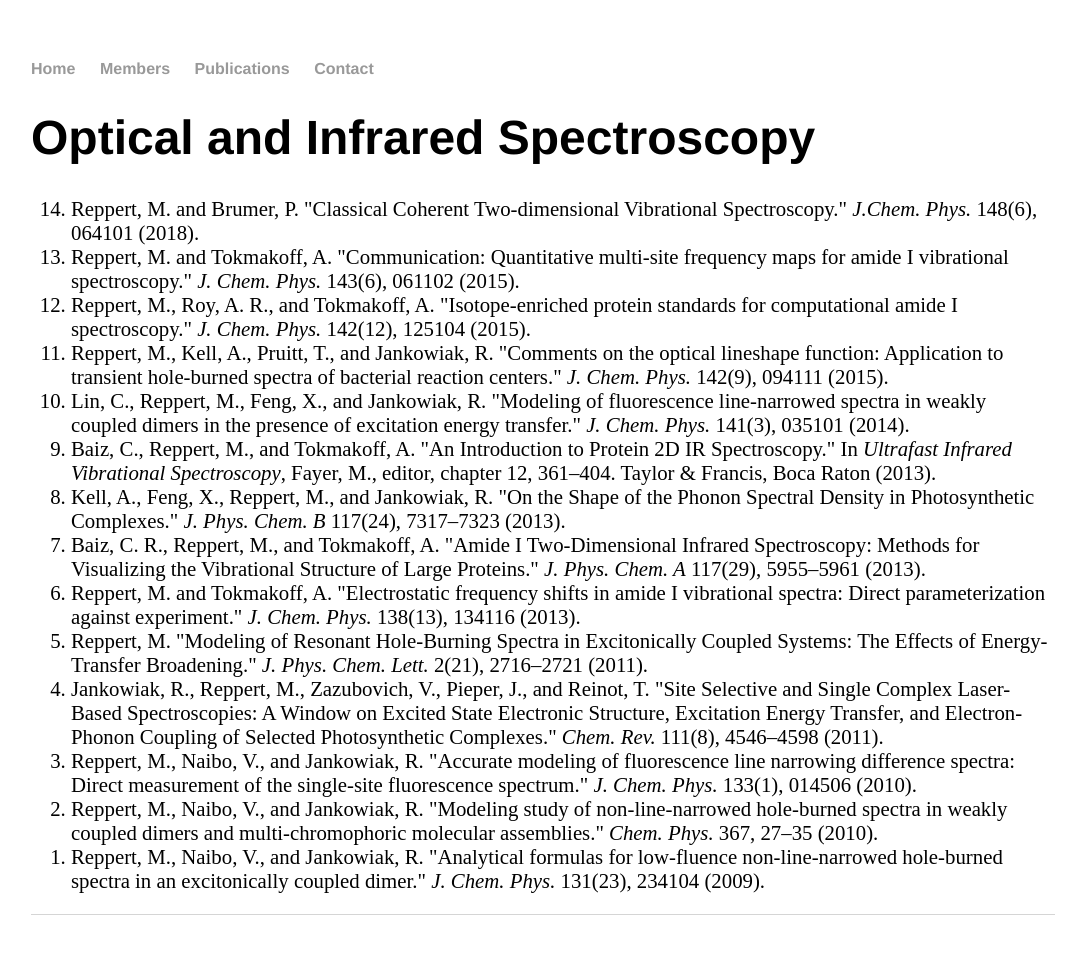
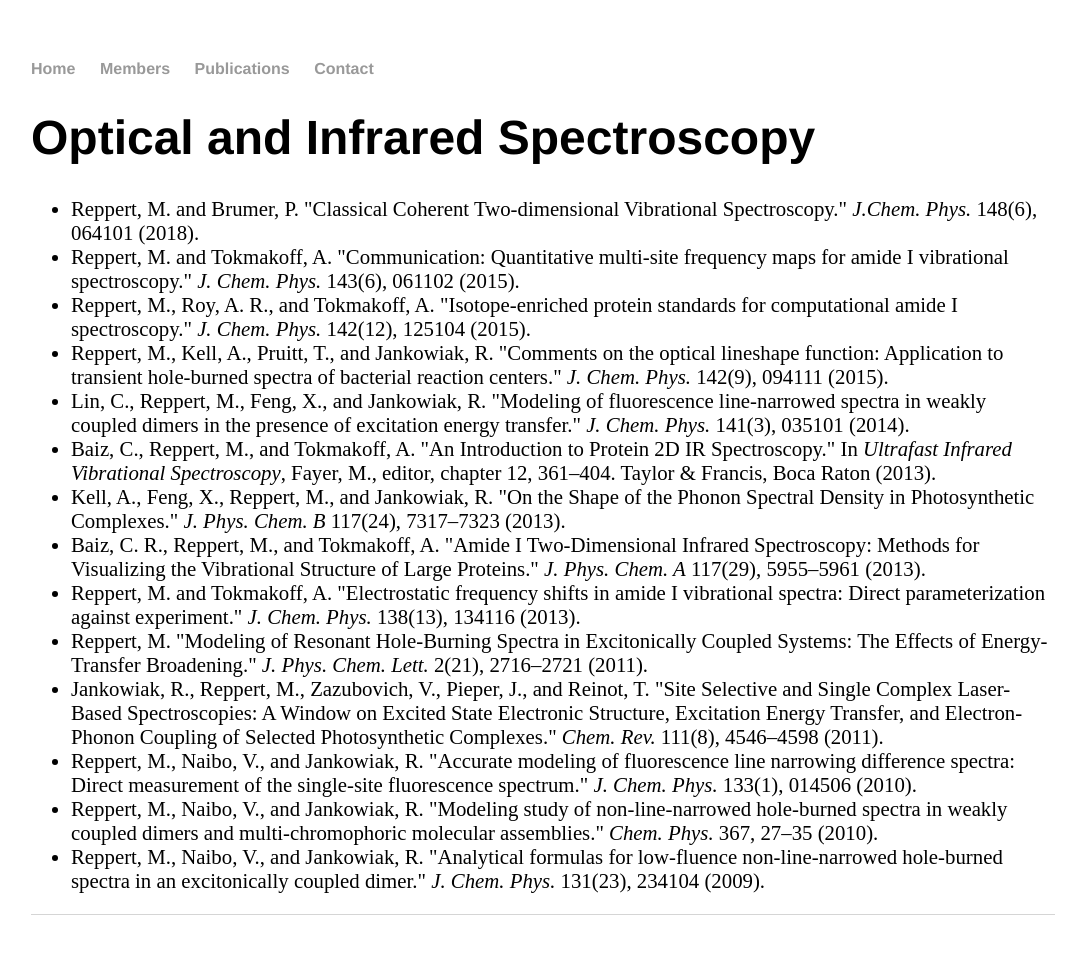
Before and after one commit to mreppert/mreppert.github.io, a Jekyll site: the page built from publications/spectroscopy/index.html, in a window 1280 px wide. Shown: the whole page, without its empty margins (97-1175 px from the left). Built offline with Jekyll 4.4.1, drawn with Linux system fonts in a browser that asks for light colours.

Commit message:
Update index.html

```diff
--- a/publications/spectroscopy/index.html
+++ b/publications/spectroscopy/index.html
@@ -18,7 +18,7 @@
 
 <h1>Optical and Infrared Spectroscopy</h1>
 
-<ol reversed style="font-size:130%;" type="1">
+<ul reversed style="font-size:130%;" type="1">
   <li>Reppert, M. and Brumer, P. "Classical  Coherent  Two-dimensional  Vibrational  Spectroscopy." <i>J.Chem. Phys.</i> 148(6), 064101 (2018).</li>
   <li>Reppert, M. and Tokmakoff, A. "Communication: Quantitative multi-site frequency maps for amide I vibrational spectroscopy." <i>J. Chem. Phys.</i> 143(6), 061102 (2015).</li>
   <li>Reppert, M., Roy, A. R., and Tokmakoff, A. "Isotope-enriched protein standards for computational amide I spectroscopy." <i>J. Chem. Phys.</i> 142(12), 125104 (2015).</li>
@@ -33,7 +33,7 @@
   <li>Reppert, M., Naibo, V., and Jankowiak, R. "Accurate modeling of fluorescence line narrowing difference spectra: Direct measurement of the single-site fluorescence spectrum." <i>J. Chem. Phys.</i> 133(1), 014506 (2010).</li>
   <li>Reppert, M., Naibo, V., and Jankowiak, R. "Modeling study of non-line-narrowed hole-burned spectra in weakly coupled dimers and multi-chromophoric molecular assemblies." <i>Chem. Phys.</i> 367, 27–35 (2010).</li>
   <li>Reppert, M., Naibo, V., and Jankowiak, R. "Analytical formulas for low-fluence non-line-narrowed hole-burned spectra in an excitonically coupled dimer." <i>J. Chem. Phys.</i> 131(23), 234104 (2009).</li>
-</ol>
+</ul>
 
 
 </body>
```
